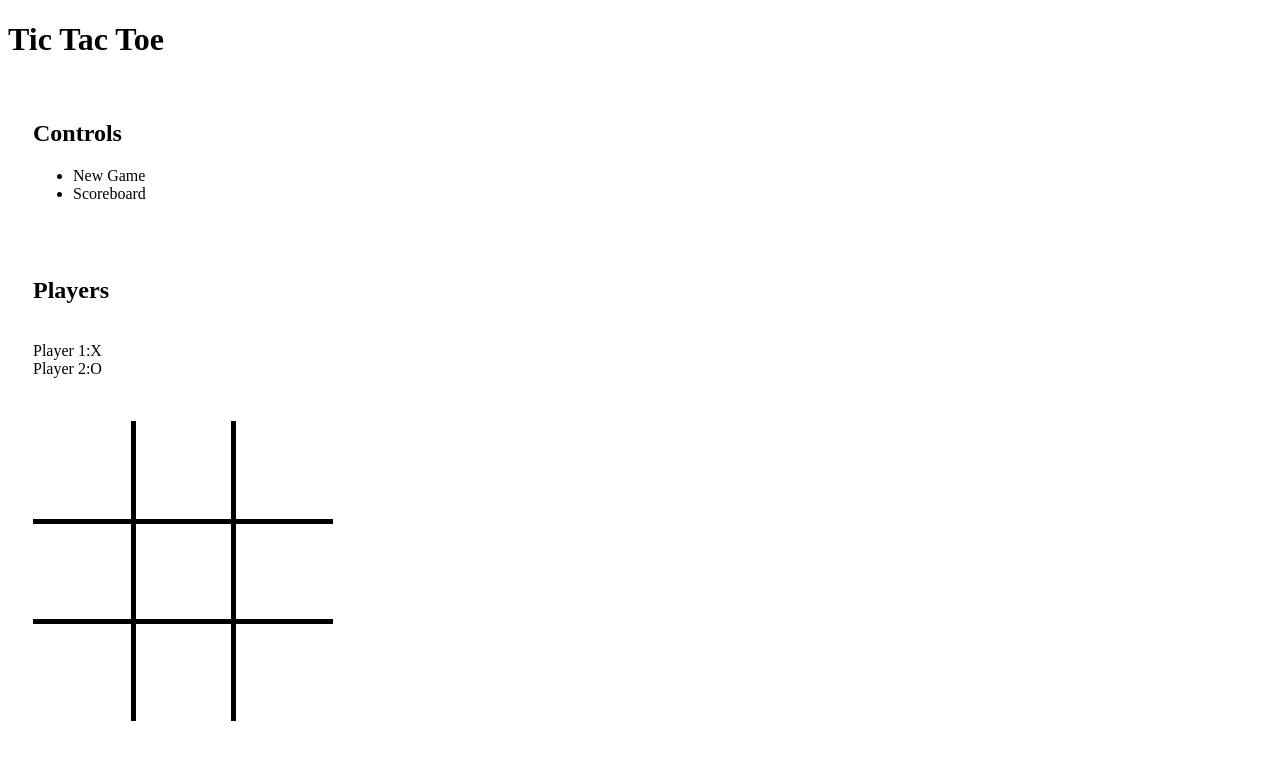
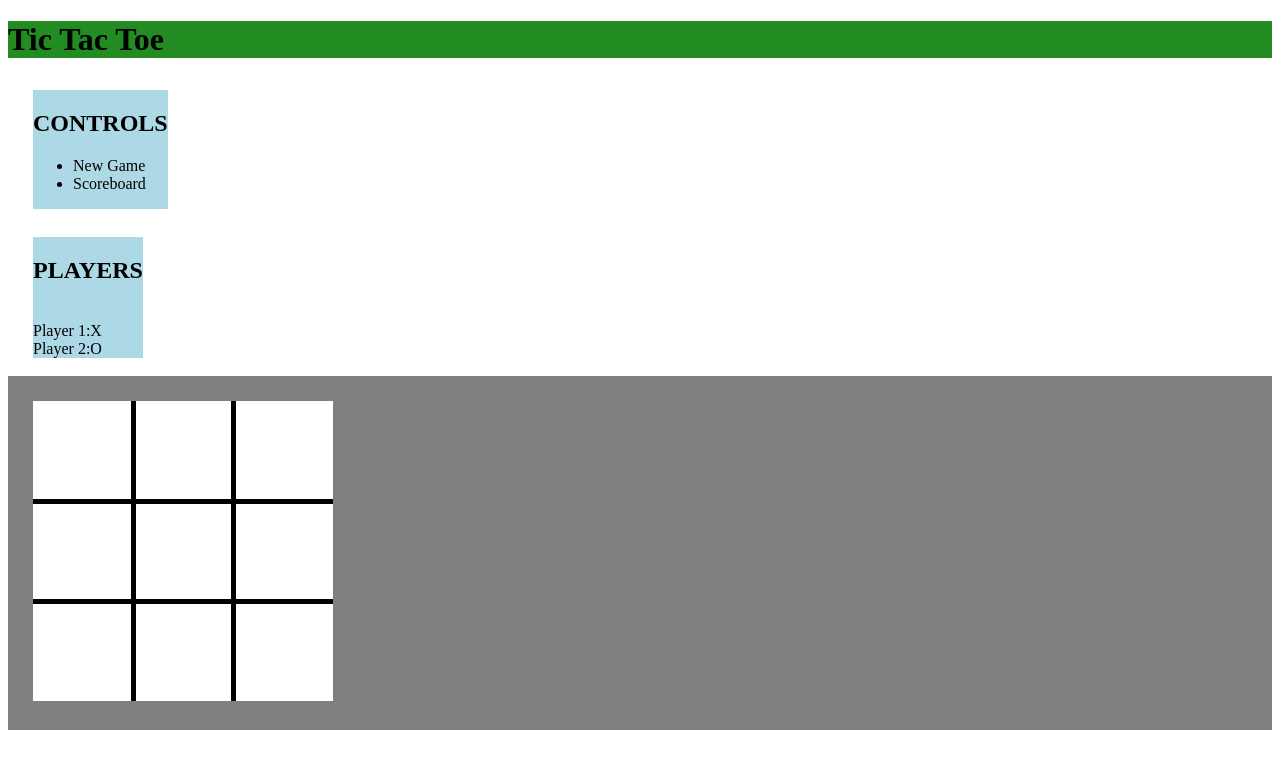
Before and after one commit to misterjingles/android, a plain HTML site: page index.html in a window 1280 px wide. Drawn offline with Linux system fonts and the light colour scheme.

Commit message:
CSS
Adding some wonky, awful looking css stuff to the app.

```diff
--- a/board.css
+++ b/board.css
@@ -1,19 +1,27 @@
+header {
+	background-color:forestgreen;
+}
 div.controls {
 	float:left;
-	height:15%;
-	margin-top:20px;
+	height:10%;
+	margin-top:10px;
 	margin-left:25px;
+	background-color:lightblue;
 }
 div.players {
 	float:left;
-	height:15%;
-	margin-top:20px;
+	height:10%;
+	margin-top:10px;
 	margin-left:25px;
+	background-color:lightblue;
 }
 div.board {
-	margin-top:25px;
-	margin-left:25px;
+	padding:25px 25px 25px 25px;
+	background-color:grey;
 }
 div.clearfix {
-	clear: both;
+	clear:both;
 }
+div h2 {
+	text-transform:uppercase;
+}
```
